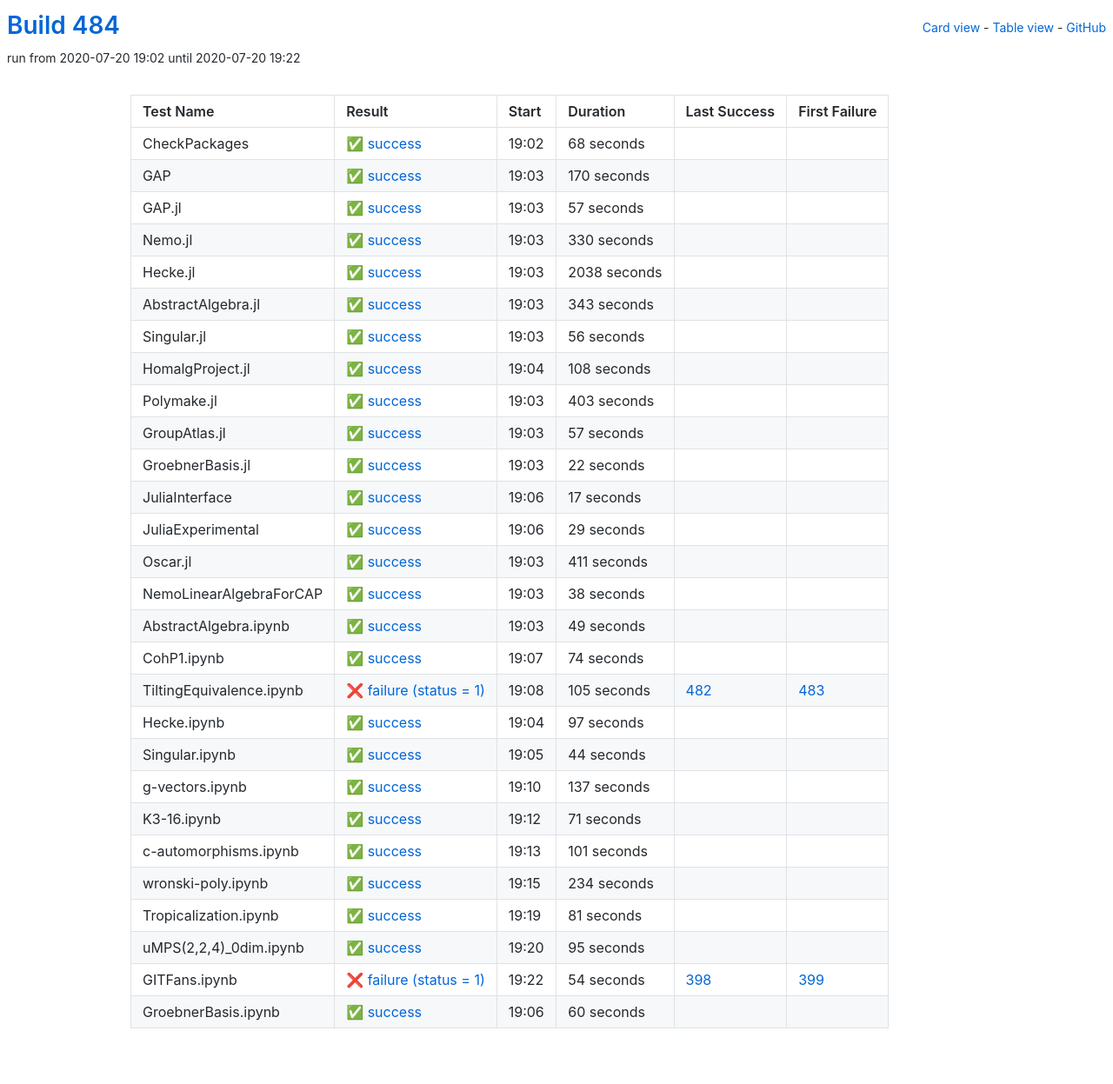
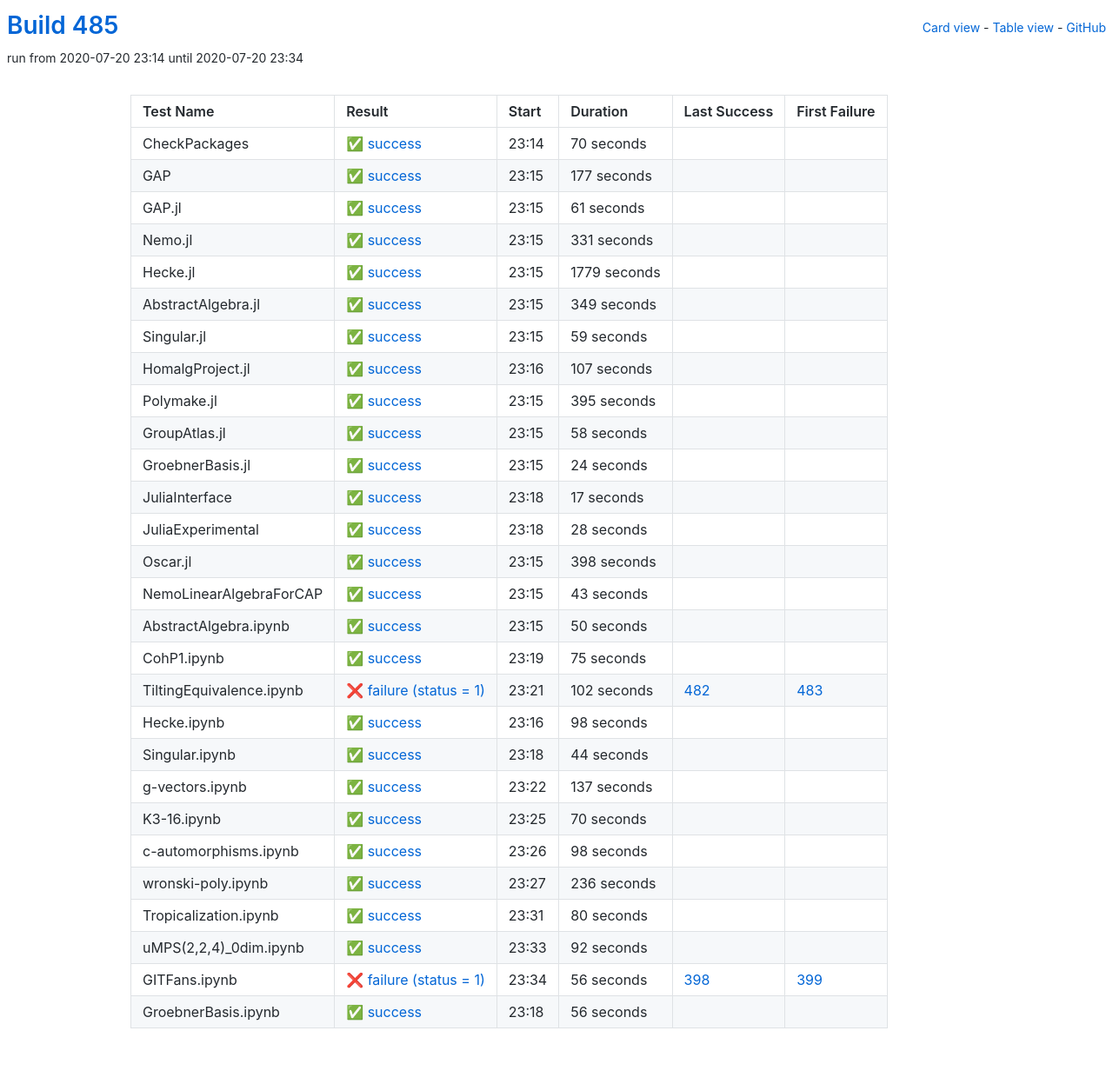
Before and after one commit to oscar-system/oscar-ci-status-stable, a Jekyll site: the page built from table.html, in a window 1280 px wide. Shown: the whole page at 87% size. Built offline with Jekyll 4.4.1, drawn with Linux system fonts in a browser that asks for light colours.

Commit message:
Build #485

```diff
--- a/_data/ci.yml
+++ b/_data/ci.yml
@@ -1,6 +1,6 @@
 ---
-build: 484
-build_url: https://oscarci.mathematik.uni-kl.de/job/oscar-stable/484/
+build: 485
+build_url: https://oscarci.mathematik.uni-kl.de/job/oscar-stable/485/
 job: oscar-stable
 organization: oscar-system
 repo: oscar-ci-status-stable
@@ -8,140 +8,140 @@ repourl: https://github.com/oscar-system/oscar-ci-status-stable
 tests:
 - name: CheckPackages
   id: checkpackages
-  log: https://oscarci.mathematik.uni-kl.de/job/oscar-stable/484/artifact/logs/build-484/CheckPackages.log
-  start: 2020-07-20 19:02
+  log: https://oscarci.mathematik.uni-kl.de/job/oscar-stable/485/artifact/logs/build-485/CheckPackages.log
+  start: 2020-07-20 23:14
   success: true
   exitcode: 0
   status: success
-  duration: 68
+  duration: 70
   last_success: false
   last_success_url:
   first_failure: false
   first_failure_url:
 - name: GAP
   id: gap
-  log: https://oscarci.mathematik.uni-kl.de/job/oscar-stable/484/artifact/logs/build-484/GAP.log
-  start: 2020-07-20 19:03
+  log: https://oscarci.mathematik.uni-kl.de/job/oscar-stable/485/artifact/logs/build-485/GAP.log
+  start: 2020-07-20 23:15
   success: true
   exitcode: 0
   status: success
-  duration: 170
+  duration: 177
   last_success: false
   last_success_url:
   first_failure: false
   first_failure_url:
 - name: GAP.jl
   id: gap-jl
-  log: https://oscarci.mathematik.uni-kl.de/job/oscar-stable/484/artifact/logs/build-484/GAP.jl.log
-  start: 2020-07-20 19:03
+  log: https://oscarci.mathematik.uni-kl.de/job/oscar-stable/485/artifact/logs/build-485/GAP.jl.log
+  start: 2020-07-20 23:15
   success: true
   exitcode: 0
   status: success
-  duration: 57
+  duration: 61
   last_success: false
   last_success_url:
   first_failure: false
   first_failure_url:
 - name: Nemo.jl
   id: nemo-jl
-  log: https://oscarci.mathematik.uni-kl.de/job/oscar-stable/484/artifact/logs/build-484/Nemo.jl.log
-  start: 2020-07-20 19:03
+  log: https://oscarci.mathematik.uni-kl.de/job/oscar-stable/485/artifact/logs/build-485/Nemo.jl.log
+  start: 2020-07-20 23:15
   success: true
   exitcode: 0
   status: success
-  duration: 330
+  duration: 331
   last_success: false
   last_success_url:
   first_failure: false
   first_failure_url:
 - name: Hecke.jl
   id: hecke-jl
-  log: https://oscarci.mathematik.uni-kl.de/job/oscar-stable/484/artifact/logs/build-484/Hecke.jl.log
-  start: 2020-07-20 19:03
+  log: https://oscarci.mathematik.uni-kl.de/job/oscar-stable/485/artifact/logs/build-485/Hecke.jl.log
+  start: 2020-07-20 23:15
   success: true
   exitcode: 0
   status: success
-  duration: 2038
+  duration: 1779
   last_success: false
   last_success_url:
   first_failure: false
   first_failure_url:
 - name: AbstractAlgebra.jl
   id: abstractalgebra-jl
-  log: https://oscarci.mathematik.uni-kl.de/job/oscar-stable/484/artifact/logs/build-484/AbstractAlgebra.jl.log
-  start: 2020-07-20 19:03
+  log: https://oscarci.mathematik.uni-kl.de/job/oscar-stable/485/artifact/logs/build-485/AbstractAlgebra.jl.log
+  start: 2020-07-20 23:15
   success: true
   exitcode: 0
   status: success
-  duration: 343
+  duration: 349
   last_success: false
   last_success_url:
   first_failure: false
   first_failure_url:
 - name: Singular.jl
   id: singular-jl
-  log: https://oscarci.mathematik.uni-kl.de/job/oscar-stable/484/artifact/logs/build-484/Singular.jl.log
-  start: 2020-07-20 19:03
+  log: https://oscarci.mathematik.uni-kl.de/job/oscar-stable/485/artifact/logs/build-485/Singular.jl.log
+  start: 2020-07-20 23:15
   success: true
   exitcode: 0
   status: success
-  duration: 56
+  duration: 59
   last_success: false
   last_success_url:
   first_failure: false
   first_failure_url:
 - name: HomalgProject.jl
   id: homalgproject-jl
-  log: https://oscarci.mathematik.uni-kl.de/job/oscar-stable/484/artifact/logs/build-484/HomalgProject.jl.log
-  start: 2020-07-20 19:04
+  log: https://oscarci.mathematik.uni-kl.de/job/oscar-stable/485/artifact/logs/build-485/HomalgProject.jl.log
+  start: 2020-07-20 23:16
   success: true
   exitcode: 0
   status: success
-  duration: 108
+  duration: 107
   last_success: false
   last_success_url:
   first_failure: false
   first_failure_url:
 - name: Polymake.jl
   id: polymake-jl
-  log: https://oscarci.mathematik.uni-kl.de/job/oscar-stable/484/artifact/logs/build-484/Polymake.jl.log
-  start: 2020-07-20 19:03
+  log: https://oscarci.mathematik.uni-kl.de/job/oscar-stable/485/artifact/logs/build-485/Polymake.jl.log
+  start: 2020-07-20 23:15
   success: true
   exitcode: 0
   status: success
-  duration: 403
+  duration: 395
   last_success: false
   last_success_url:
   first_failure: false
   first_failure_url:
 - name: GroupAtlas.jl
   id: groupatlas-jl
-  log: https://oscarci.mathematik.uni-kl.de/job/oscar-stable/484/artifact/logs/build-484/GroupAtlas.jl.log
-  start: 2020-07-20 19:03
+  log: https://oscarci.mathematik.uni-kl.de/job/oscar-stable/485/artifact/logs/build-485/GroupAtlas.jl.log
+  start: 2020-07-20 23:15
   success: true
   exitcode: 0
   status: success
-  duration: 57
+  duration: 58
   last_success: false
   last_success_url:
   first_failure: false
   first_failure_url:
 - name: GroebnerBasis.jl
   id: groebnerbasis-jl
-  log: https://oscarci.mathematik.uni-kl.de/job/oscar-stable/484/artifact/logs/build-484/GroebnerBasis.jl.log
-  start: 2020-07-20 19:03
+  log: https://oscarci.mathematik.uni-kl.de/job/oscar-stable/485/artifact/logs/build-485/GroebnerBasis.jl.log
+  start: 2020-07-20 23:15
   success: true
   exitcode: 0
   status: success
-  duration: 22
+  duration: 24
   last_success: false
   last_success_url:
   first_failure: false
   first_failure_url:
 - name: JuliaInterface
   id: juliainterface
-  log: https://oscarci.mathematik.uni-kl.de/job/oscar-stable/484/artifact/logs/build-484/JuliaInterface.log
-  start: 2020-07-20 19:06
+  log: https://oscarci.mathematik.uni-kl.de/job/oscar-stable/485/artifact/logs/build-485/JuliaInterface.log
+  start: 2020-07-20 23:18
   success: true
   exitcode: 0
   status: success
@@ -152,92 +152,92 @@ tests:
   first_failure_url:
 - name: JuliaExperimental
   id: juliaexperimental
-  log: https://oscarci.mathematik.uni-kl.de/job/oscar-stable/484/artifact/logs/build-484/JuliaExperimental.log
-  start: 2020-07-20 19:06
+  log: https://oscarci.mathematik.uni-kl.de/job/oscar-stable/485/artifact/logs/build-485/JuliaExperimental.log
+  start: 2020-07-20 23:18
   success: true
   exitcode: 0
   status: success
-  duration: 29
+  duration: 28
   last_success: false
   last_success_url:
   first_failure: false
   first_failure_url:
 - name: Oscar.jl
   id: oscar-jl
-  log: https://oscarci.mathematik.uni-kl.de/job/oscar-stable/484/artifact/logs/build-484/Oscar.jl.log
-  start: 2020-07-20 19:03
+  log: https://oscarci.mathematik.uni-kl.de/job/oscar-stable/485/artifact/logs/build-485/Oscar.jl.log
+  start: 2020-07-20 23:15
   success: true
   exitcode: 0
   status: success
-  duration: 411
+  duration: 398
   last_success: false
   last_success_url:
   first_failure: false
   first_failure_url:
 - name: NemoLinearAlgebraForCAP
   id: nemolinearalgebraforcap
-  log: https://oscarci.mathematik.uni-kl.de/job/oscar-stable/484/artifact/logs/build-484/NemoLinearAlgebraForCAP.log
-  start: 2020-07-20 19:03
+  log: https://oscarci.mathematik.uni-kl.de/job/oscar-stable/485/artifact/logs/build-485/NemoLinearAlgebraForCAP.log
+  start: 2020-07-20 23:15
   success: true
   exitcode: 0
   status: success
-  duration: 38
+  duration: 43
   last_success: false
   last_success_url:
   first_failure: false
   first_failure_url:
 - name: AbstractAlgebra.ipynb
   id: abstractalgebra-ipynb
-  log: https://oscarci.mathematik.uni-kl.de/job/oscar-stable/484/artifact/logs/build-484/AbstractAlgebra.ipynb.log
-  start: 2020-07-20 19:03
+  log: https://oscarci.mathematik.uni-kl.de/job/oscar-stable/485/artifact/logs/build-485/AbstractAlgebra.ipynb.log
+  start: 2020-07-20 23:15
   success: true
   exitcode: 0
   status: success
-  duration: 49
+  duration: 50
   last_success: false
   last_success_url:
   first_failure: false
   first_failure_url:
 - name: CohP1.ipynb
   id: cohp1-ipynb
-  log: https://oscarci.mathematik.uni-kl.de/job/oscar-stable/484/artifact/logs/build-484/CohP1.ipynb.log
-  start: 2020-07-20 19:07
+  log: https://oscarci.mathematik.uni-kl.de/job/oscar-stable/485/artifact/logs/build-485/CohP1.ipynb.log
+  start: 2020-07-20 23:19
   success: true
   exitcode: 0
   status: success
-  duration: 74
+  duration: 75
   last_success: false
   last_success_url:
   first_failure: false
   first_failure_url:
 - name: TiltingEquivalence.ipynb
   id: tiltingequivalence-ipynb
-  log: https://oscarci.mathematik.uni-kl.de/job/oscar-stable/484/artifact/logs/build-484/TiltingEquivalence.ipynb.log
-  start: 2020-07-20 19:08
+  log: https://oscarci.mathematik.uni-kl.de/job/oscar-stable/485/artifact/logs/build-485/TiltingEquivalence.ipynb.log
+  start: 2020-07-20 23:21
   success: false
   exitcode: 1
   status: failure
-  duration: 105
+  duration: 102
   last_success: 482
   last_success_url: https://oscarci.mathematik.uni-kl.de/job/oscar-stable/482/
   first_failure: 483
   first_failure_url: https://oscarci.mathematik.uni-kl.de/job/oscar-stable/483/
 - name: Hecke.ipynb
   id: hecke-ipynb
-  log: https://oscarci.mathematik.uni-kl.de/job/oscar-stable/484/artifact/logs/build-484/Hecke.ipynb.log
-  start: 2020-07-20 19:04
+  log: https://oscarci.mathematik.uni-kl.de/job/oscar-stable/485/artifact/logs/build-485/Hecke.ipynb.log
+  start: 2020-07-20 23:16
   success: true
   exitcode: 0
   status: success
-  duration: 97
+  duration: 98
   last_success: false
   last_success_url:
   first_failure: false
   first_failure_url:
 - name: Singular.ipynb
   id: singular-ipynb
-  log: https://oscarci.mathematik.uni-kl.de/job/oscar-stable/484/artifact/logs/build-484/Singular.ipynb.log
-  start: 2020-07-20 19:05
+  log: https://oscarci.mathematik.uni-kl.de/job/oscar-stable/485/artifact/logs/build-485/Singular.ipynb.log
+  start: 2020-07-20 23:18
   success: true
   exitcode: 0
   status: success
@@ -248,8 +248,8 @@ tests:
   first_failure_url:
 - name: g-vectors.ipynb
   id: g-vectors-ipynb
-  log: https://oscarci.mathematik.uni-kl.de/job/oscar-stable/484/artifact/logs/build-484/g-vectors.ipynb.log
-  start: 2020-07-20 19:10
+  log: https://oscarci.mathematik.uni-kl.de/job/oscar-stable/485/artifact/logs/build-485/g-vectors.ipynb.log
+  start: 2020-07-20 23:22
   success: true
   exitcode: 0
   status: success
@@ -260,84 +260,84 @@ tests:
   first_failure_url:
 - name: K3-16.ipynb
   id: k3-16-ipynb
-  log: https://oscarci.mathematik.uni-kl.de/job/oscar-stable/484/artifact/logs/build-484/K3-16.ipynb.log
-  start: 2020-07-20 19:12
+  log: https://oscarci.mathematik.uni-kl.de/job/oscar-stable/485/artifact/logs/build-485/K3-16.ipynb.log
+  start: 2020-07-20 23:25
   success: true
   exitcode: 0
   status: success
-  duration: 71
+  duration: 70
   last_success: false
   last_success_url:
   first_failure: false
   first_failure_url:
 - name: c-automorphisms.ipynb
   id: c-automorphisms-ipynb
-  log: https://oscarci.mathematik.uni-kl.de/job/oscar-stable/484/artifact/logs/build-484/c-automorphisms.ipynb.log
-  start: 2020-07-20 19:13
+  log: https://oscarci.mathematik.uni-kl.de/job/oscar-stable/485/artifact/logs/build-485/c-automorphisms.ipynb.log
+  start: 2020-07-20 23:26
   success: true
   exitcode: 0
   status: success
-  duration: 101
+  duration: 98
   last_success: false
   last_success_url:
   first_failure: false
   first_failure_url:
 - name: wronski-poly.ipynb
   id: wronski-poly-ipynb
-  log: https://oscarci.mathematik.uni-kl.de/job/oscar-stable/484/artifact/logs/build-484/wronski-poly.ipynb.log
-  start: 2020-07-20 19:15
+  log: https://oscarci.mathematik.uni-kl.de/job/oscar-stable/485/artifact/logs/build-485/wronski-poly.ipynb.log
+  start: 2020-07-20 23:27
   success: true
   exitcode: 0
   status: success
-  duration: 234
+  duration: 236
   last_success: false
   last_success_url:
   first_failure: false
   first_failure_url:
 - name: Tropicalization.ipynb
   id: tropicalization-ipynb
-  log: https://oscarci.mathematik.uni-kl.de/job/oscar-stable/484/artifact/logs/build-484/Tropicalization.ipynb.log
-  start: 2020-07-20 19:19
+  log: https://oscarci.mathematik.uni-kl.de/job/oscar-stable/485/artifact/logs/build-485/Tropicalization.ipynb.log
+  start: 2020-07-20 23:31
   success: true
   exitcode: 0
   status: success
-  duration: 81
+  duration: 80
   last_success: false
   last_success_url:
   first_failure: false
   first_failure_url:
 - name: uMPS(2,2,4)_0dim.ipynb
   id: umps-2-2-4-0dim-ipynb
-  log: https://oscarci.mathematik.uni-kl.de/job/oscar-stable/484/artifact/logs/build-484/uMPS-2-2-4-_0dim.ipynb.log
-  start: 2020-07-20 19:20
+  log: https://oscarci.mathematik.uni-kl.de/job/oscar-stable/485/artifact/logs/build-485/uMPS-2-2-4-_0dim.ipynb.log
+  start: 2020-07-20 23:33
   success: true
   exitcode: 0
   status: success
-  duration: 95
+  duration: 92
   last_success: false
   last_success_url:
   first_failure: false
   first_failure_url:
 - name: GITFans.ipynb
   id: gitfans-ipynb
-  log: https://oscarci.mathematik.uni-kl.de/job/oscar-stable/484/artifact/logs/build-484/GITFans.ipynb.log
-  start: 2020-07-20 19:22
+  log: https://oscarci.mathematik.uni-kl.de/job/oscar-stable/485/artifact/logs/build-485/GITFans.ipynb.log
+  start: 2020-07-20 23:34
   success: false
   exitcode: 1
   status: failure
-  duration: 54
+  duration: 56
   last_success: 398
   last_success_url: https://oscarci.mathematik.uni-kl.de/job/oscar-stable/398/
   first_failure: 399
   first_failure_url: https://oscarci.mathematik.uni-kl.de/job/oscar-stable/399/
 - name: GroebnerBasis.ipynb
   id: groebnerbasis-ipynb
-  log: https://oscarci.mathematik.uni-kl.de/job/oscar-stable/484/artifact/logs/build-484/GroebnerBasis.ipynb.log
-  start: 2020-07-20 19:06
+  log: https://oscarci.mathematik.uni-kl.de/job/oscar-stable/485/artifact/logs/build-485/GroebnerBasis.ipynb.log
+  start: 2020-07-20 23:18
   success: true
   exitcode: 0
   status: success
-  duration: 60
+  duration: 56
   last_success: false
   last_success_url:
   first_failure: false
```
Also changed, not shown: README.md.
